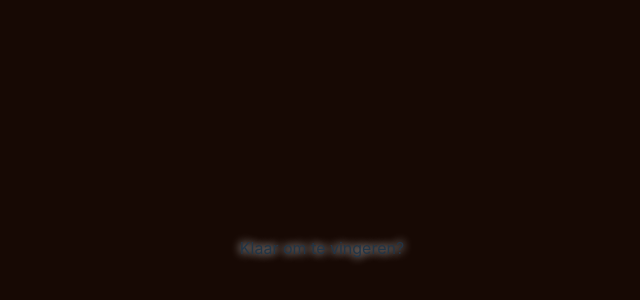
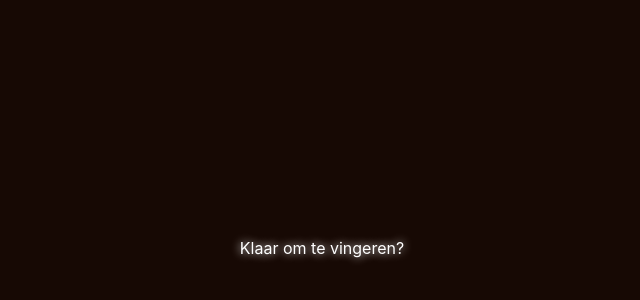
Before and after one commit to ThomasAbbink/vinger.app, a React (Vite) app: page / in a window 1280 px wide. Shown: the part 152-452 px from the top of the page, without its empty margins (318-958 px from the left). Built offline with nearby package versions, Linux system fonts and the light colour scheme.

Commit message:
fix apple touch and text color

```diff
--- a/src/App.css
+++ b/src/App.css
@@ -13,16 +13,24 @@
   display: flex;
   align-items: center;
   justify-content: center;
+  touch-action: none;
+  user-select: none;
+  -webkit-user-select: none !important;
+  -webkit-touch-callout: none !important;
 }
 
 .circle {
-  --bgColor: "white";
+  --bgColor: white;
   border-radius: 100%;
   background: var(--bgColor);
   width: 8rem;
   height: 8rem;
   position: absolute;
   translate: -50% -50%;
+  user-select: none;
+  touch-action: none;
+  -webkit-user-select: none !important;
+  -webkit-touch-callout: none !important;
 }
 
 .count {
@@ -35,7 +43,9 @@
   text-shadow: white 0 0 10px;
   user-select: none;
   cursor: none;
-  color: "white";
+  color: white;
+  -webkit-user-select: none !important;
+  -webkit-touch-callout: none !important;
 }
 
 .winner {
@@ -43,7 +53,7 @@
 }
 
 .neon {
-  --bgColor: "white";
+  --bgColor: white;
   box-shadow: 0 0 0.1rem #fff, 0 0 0.3rem #fff, 0 0 0.7rem #fff,
     0.3rem 0.3rem 2rem var(--bgColor), 0rem -0.3rem 2rem var(--bgColor);
 }
```
